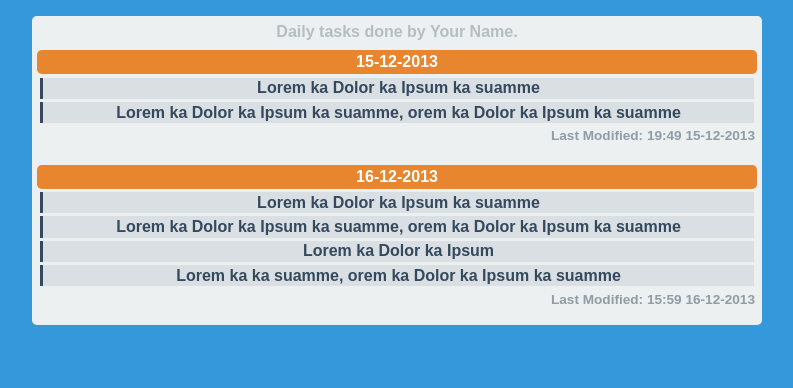
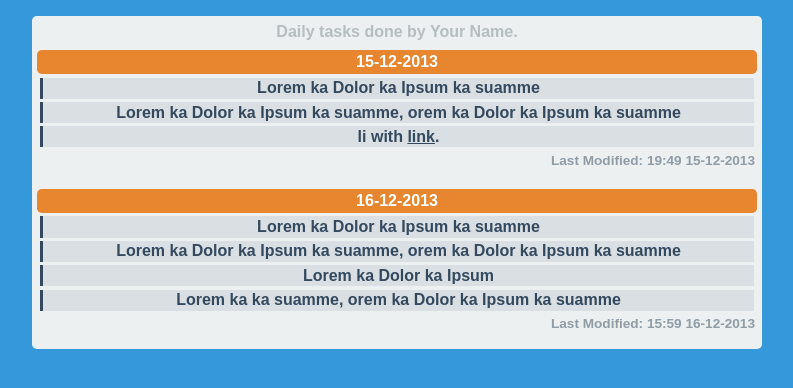
Before and after one commit to krman009/daily-tasks, a plain HTML site: page index.html in a window 1280 px wide. Shown: the whole page, without its empty margins (243-1036 px from the left). Drawn offline with Linux system fonts and the light colour scheme.

Commit message:
Updating :smile:

```diff
--- a/index.html
+++ b/index.html
@@ -41,6 +41,7 @@
       <ul>
         <li>Lorem ka Dolor ka Ipsum ka suamme</li>
         <li>Lorem ka Dolor ka Ipsum ka suamme, orem ka Dolor ka Ipsum ka suamme</li>
+        <li>li with <a href="#">link</a>.</li>
       </ul>
       <div class="last-edit">Last Modified: 19:49 15-12-2013</div>
     </div> <!-- Over 02-01-14 -->
--- a/style.scss
+++ b/style.scss
@@ -21,9 +21,10 @@ body {
   max-width: 45em;
   padding: 0.3em;
 
-  //include Section...
+  a {
+    color: inherit;
+  }
 
-  @include border-radius(0.3em);
 
   .title {
     color: rgba($km-color-7,0.5);
@@ -35,6 +36,11 @@ body {
 
     @include border-radius(0.3em)
   }
+
+  //include Section...
+
+  @include border-radius(0.3em);
+
 }
 
 .day {
@@ -71,12 +77,12 @@ body {
     background: rgba($km-color-3, 0.1);
     border-left: 0.2em solid;
     margin: 0.2em;
-    padding: 0.2em;
+    padding: 0.1em;
   }
 }
 
 
-@media all and (max-width: 480px) {
+@media all and (max-width: 30em) {
   body {
     font-size: 0.9em;
   }
```
